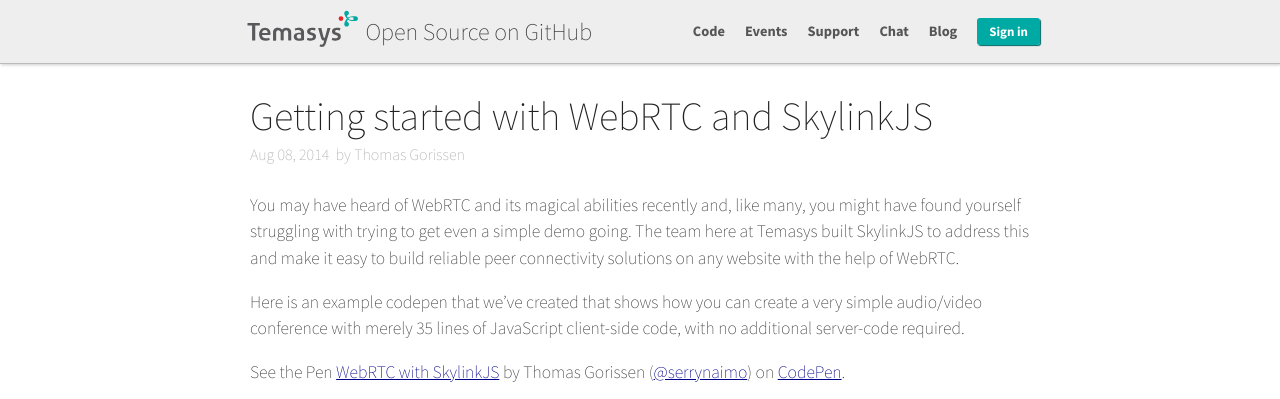
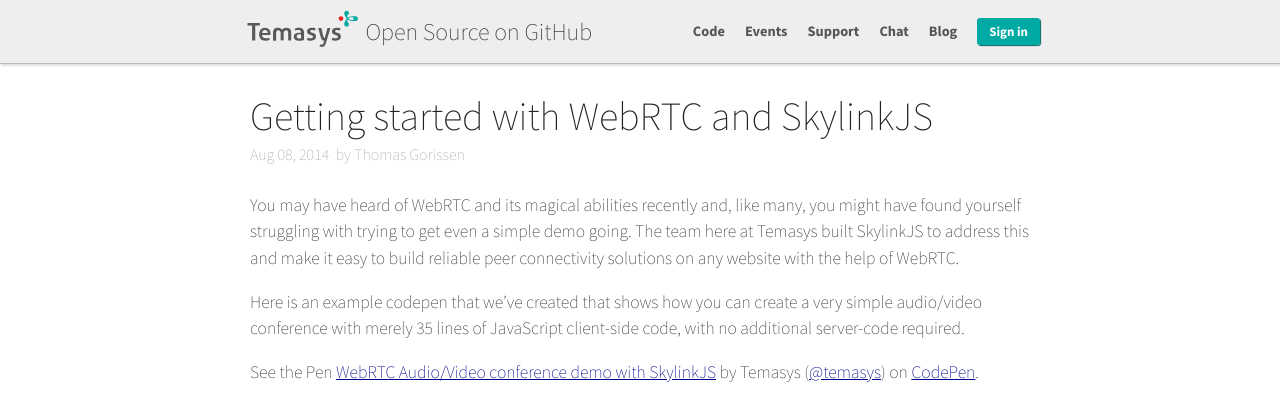
Before and after one commit to Temasys/temasys.github.io, a Jekyll site: the page built from _posts/2014-08-08-Getting_started_with_WebRTC_and_SkylinkJS.markdown, in a window 1280 px wide and 900 px high, cut to the strip 0-399 px from the top of the window. Built offline with Jekyll 4.4.1, drawn with Linux system fonts in a browser that asks for light colours; nearby versions of some CDN libraries; Markdown is read by kramdown in place of the engine named in the settings.

Commit message:
Update 2014-08-08-Getting_started_with_WebRTC_and_SkylinkJS.markdown

```diff
--- a/_posts/2014-08-08-Getting_started_with_WebRTC_and_SkylinkJS.markdown
+++ b/_posts/2014-08-08-Getting_started_with_WebRTC_and_SkylinkJS.markdown
@@ -12,8 +12,8 @@
 
 Here is an example codepen that we've created that shows how you can create a very simple audio/video conference with merely 35 lines of JavaScript client-side code, with no additional server-code required.
 
-<p data-height="370" data-theme-id="7751" data-slug-hash="nKvBu" data-default-tab="result" class='codepen'>See the Pen <a href='http://codepen.io/serrynaimo/pen/nKvBu/'>WebRTC with SkylinkJS</a> by Thomas Gorissen (<a href='http://codepen.io/serrynaimo'>@serrynaimo</a>) on <a href='http://codepen.io'>CodePen</a>.</p>
-<script async src="//codepen.io/assets/embed/ei.js"></script>
+<p data-height="268" data-theme-id="0" data-slug-hash="GogabE" data-default-tab="result" data-user="temasys" class='codepen'>See the Pen <a href='https://codepen.io/temasys/pen/GogabE/'>WebRTC Audio/Video conference demo with SkylinkJS</a> by Temasys (<a href='https://codepen.io/temasys'>@temasys</a>) on <a href='https://codepen.io'>CodePen</a>.</p>
+<script async src="//assets.codepen.io/assets/embed/ei.js"></script>
 
 To further demonstrate the possibilities and flexibility of SkylinkJS, I've also created a more elaborate demo created with the help of [Facebooks React](http://facebook.github.io/react/) at [http://getaroom.io](http://getaroom.io). Check it out, share it, and and use it if you like it.
 
```
